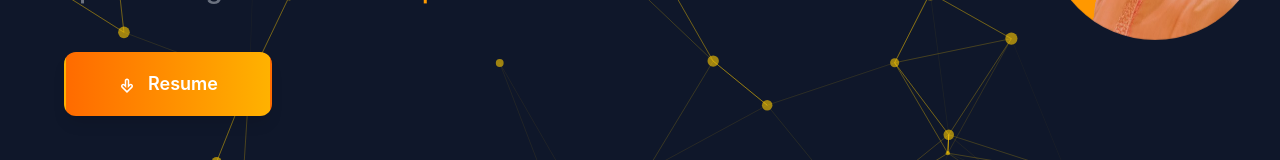
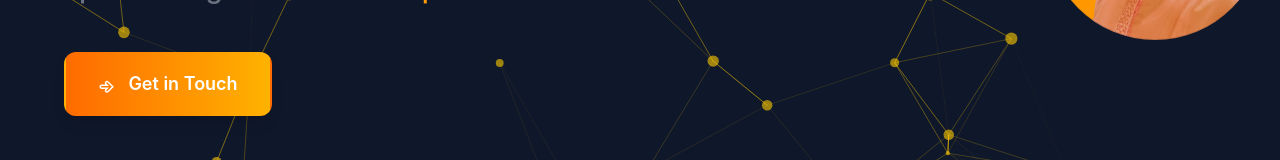
Before and after one commit to ritesh7092/ritesh_raj_tiwari, a React (Create React App) app: page / in a window 1280 px wide. Shown: the part 450-610 px from the top of the page. Built offline with nearby package versions, Linux system fonts and the light colour scheme.

Commit message:
favicon addede

```diff
--- a/src/Components/About.js
+++ b/src/Components/About.js
@@ -1,8 +1,7 @@
 import React, { useState, useEffect } from "react";
 import Profile from "../assests/profile.png";
 import { Styles } from "../utils/Style";
-import Resume from "../assests/Resume (7).pdf";
-import { TiArrowDownOutline } from "react-icons/ti";
+import { TiArrowRightOutline } from "react-icons/ti"; // Changed the icon to an arrow pointing right for Hire Me
 import "../App.css";
 
 function About() {
@@ -22,7 +21,7 @@ function About() {
   return (
     <div className="flex flex-wrap justify-center items-center py-16 lg:py-24" id="Home">
       {/* Main content with adjusted spacing */}
-      <div className="flex-1 py-4 sm:py-10 sm:pl-16 pl-5 mt-12 sm:mt-0 lg:mt-16"> {/* Added lg:mt-16 for large screens */}
+      <div className="flex-1 py-4 sm:py-10 sm:pl-16 pl-5 mt-12 sm:mt-0 lg:mt-16">
         <div className="flex justify-start">
           <span className={`${Styles.heroHeadText} text-left`}>
             <span className="typewriter block sm:inline">
@@ -36,20 +35,20 @@ function About() {
           </span>
         </div>
 
-        {/* Adjust spacing for the resume button */}
+        {/* Adjust spacing for the hire me button */}
         <br />
         <div className="w-[14rem] mt-2 sm:mt-4">
-          <a href={Resume} download="Resume" target="blank" rel="noreferrer">
+          <a href="#Contact" rel="noreferrer"> {/* Changed href to #Contact to redirect to the contact section */}
             <div className="p-4 w-[13rem] rounded-xl bg-gradient-to-r from-[#FF6B00] to-[#FFB200] text-white flex justify-center items-center border-2 border-transparent hover:border-violet-500 shadow-lg hover:shadow-violet-500 transform transition-transform duration-300 ease-in-out hover:scale-105">
-              <TiArrowDownOutline className="text-lg mr-3 mt-1" />
-              <span className="font-semibold text-lg">Resume</span>
+              <TiArrowRightOutline className="text-lg mr-3 mt-1" /> {/* Changed icon */}
+              <span className="font-semibold text-lg">Get in Touch</span> {/* Changed text */}
             </div>
           </a>
         </div>
       </div>
 
       {/* Profile Image */}
-      <div className="flex justify-center items-center w-[200px] h-[200px] mt-4 sm:w-[250px] sm:h-[250px] sm:ml-10 lg:mt-16"> {/* Added lg:mt-16 for large screens */}
+      <div className="flex justify-center items-center w-[200px] h-[200px] mt-4 sm:w-[250px] sm:h-[250px] sm:ml-10 lg:mt-16">
         <img
           src={Profile}
           alt="profile"
@@ -61,3 +60,78 @@ function About() {
 }
 
 export default About;
+
+
+
+
+
+
+
+
+
+
+
+
+// import React, { useState, useEffect } from "react";
+// import Profile from "../assests/profile.png";
+// import { Styles } from "../utils/Style";
+// import Resume from "../assests/Resume (7).pdf";
+// import { TiArrowDownOutline } from "react-icons/ti";
+// import "../App.css";
+
+// function About() {
+//   const interests = ["Java Development", "AI/ML", "Web Development"];
+//   const [currentInterest, setCurrentInterest] = useState(interests[0]);
+//   const [index, setIndex] = useState(0);
+
+//   useEffect(() => {
+//     const interval = setInterval(() => {
+//       setIndex((prevIndex) => (prevIndex + 1) % interests.length);
+//       setCurrentInterest(interests[index]);
+//     }, 2000);
+
+//     return () => clearInterval(interval);
+//   }, [index, interests]);
+
+//   return (
+//     <div className="flex flex-wrap justify-center items-center py-16 lg:py-24" id="Home">
+//       {/* Main content with adjusted spacing */}
+//       <div className="flex-1 py-4 sm:py-10 sm:pl-16 pl-5 mt-12 sm:mt-0 lg:mt-16"> {/* Added lg:mt-16 for large screens */}
+//         <div className="flex justify-start">
+//           <span className={`${Styles.heroHeadText} text-left`}>
+//             <span className="typewriter block sm:inline">
+//               Hi, I'm <span className="text-gradient block sm:inline">Ritesh Raj Tiwari</span>
+//             </span>
+//             <br />
+//             <span className={`${Styles.heroSubtext} hero-flip-animation mt-1 sm:mt-2`}>
+//               Passionate Programmer & MERN Stack Developer,<br />
+//               specializing in <span className="gradient-animation">{currentInterest}</span>.
+//             </span>
+//           </span>
+//         </div>
+
+//         {/* Adjust spacing for the resume button */}
+//         <br />
+//         <div className="w-[14rem] mt-2 sm:mt-4">
+//           <a href={Resume} download="Resume" target="blank" rel="noreferrer">
+//             <div className="p-4 w-[13rem] rounded-xl bg-gradient-to-r from-[#FF6B00] to-[#FFB200] text-white flex justify-center items-center border-2 border-transparent hover:border-violet-500 shadow-lg hover:shadow-violet-500 transform transition-transform duration-300 ease-in-out hover:scale-105">
+//               <TiArrowDownOutline className="text-lg mr-3 mt-1" />
+//               <span className="font-semibold text-lg">Resume</span>
+//             </div>
+//           </a>
+//         </div>
+//       </div>
+
+//       {/* Profile Image */}
+//       <div className="flex justify-center items-center w-[200px] h-[200px] mt-4 sm:w-[250px] sm:h-[250px] sm:ml-10 lg:mt-16"> {/* Added lg:mt-16 for large screens */}
+//         <img
+//           src={Profile}
+//           alt="profile"
+//           className="w-full h-full rounded-full object-cover element object-contain p-4"
+//         />
+//       </div>
+//     </div>
+//   );
+// }
+
+// export default About;
--- a/src/Components/Footer.js
+++ b/src/Components/Footer.js
@@ -30,7 +30,7 @@ function Footer() {
         </a>
 
         <a
-          href='mailto:riteshrajtiwari.999@gmail.com'
+          href='mailto:riteshrajtiwari.cse@gmail.com'
           className='flex items-center text-sm text-violet-300 hover:text-violet-400 transition duration-300'
         >
           <div className='h-8 w-8 rounded-full flex justify-center items-center bg-violet-500 mr-2'>
```
Also changed, not shown: src/assests/mylogo.png (added), 1 other file (tests, documents, lock files or other folders).
